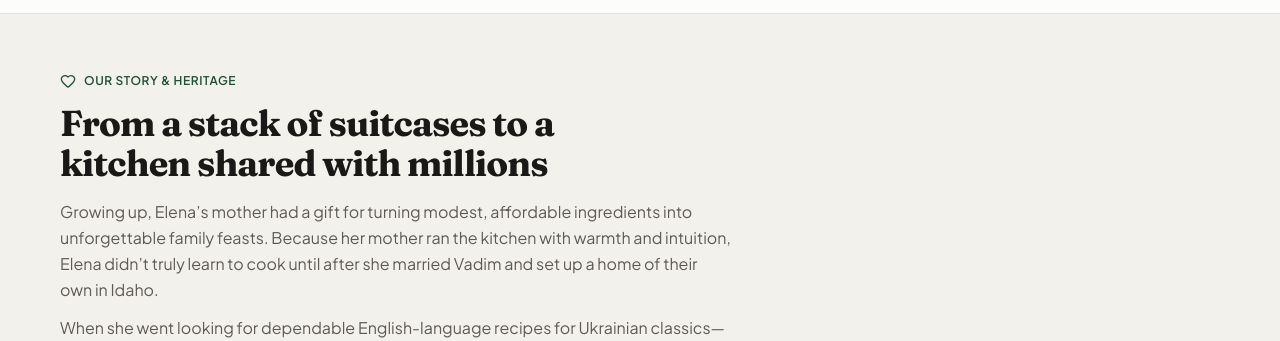
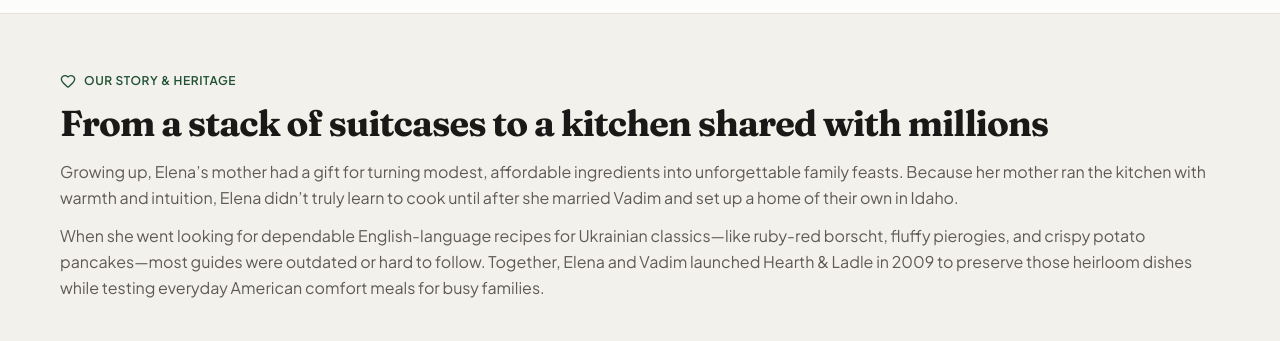
Before and after one commit to IsuruPromuditha/hearth-ladle, a Next.js app: page /about in a window 1280 px wide. Shown: the part 606-947 px from the top of the page. Built offline with nearby package versions, Linux system fonts and the light colour scheme; no server answers.

Commit message:
about section form alignment

```diff
--- a/app/about/page.tsx
+++ b/app/about/page.tsx
@@ -151,12 +151,12 @@ export default function AboutPage() {
       {/* 2. Our Story & Heritage */}
       <section className="border-b border-[var(--line)] bg-[var(--soft)]">
         <div className="mx-auto max-w-[1200px] px-5 py-14">
-          <div className="max-w-2xl">
+          <div className="w-full">
             <p className="inline-flex items-center gap-2 text-xs font-semibold uppercase tracking-wider text-[var(--accent)]">
               <Heart className="h-4 w-4" aria-hidden="true" />
               <span>Our Story &amp; Heritage</span>
             </p>
-            <h2 className="font-display mt-2 text-3xl font-bold tracking-tight text-[var(--ink)] sm:text-4xl text-balance">
+            <h2 className="font-display mt-2 text-3xl font-bold tracking-tight text-[var(--ink)] sm:text-4xl">
               From a stack of suitcases to a kitchen shared with millions
             </h2>
             <p className="mt-4 text-base leading-relaxed text-[var(--muted)]">
```
